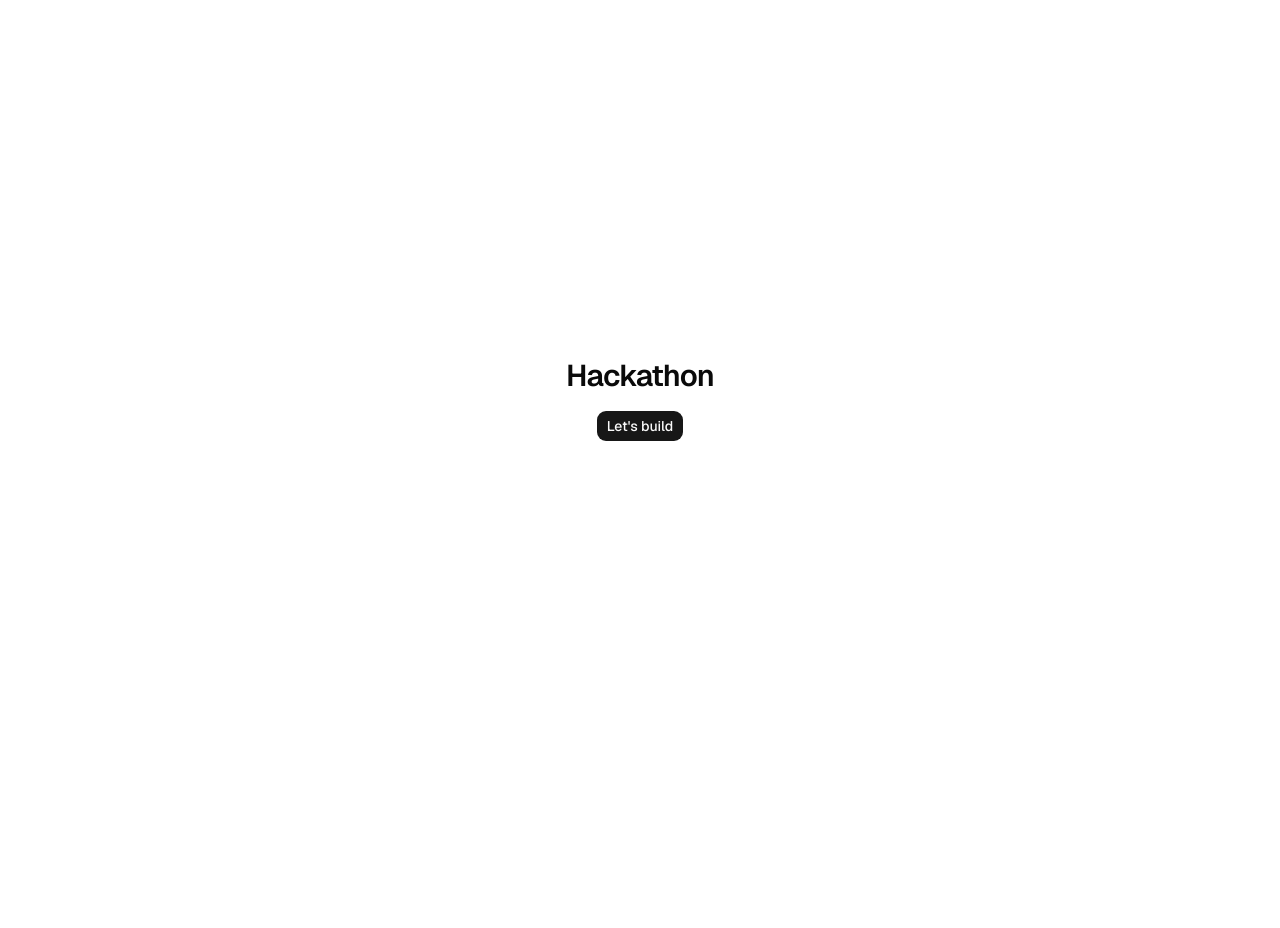
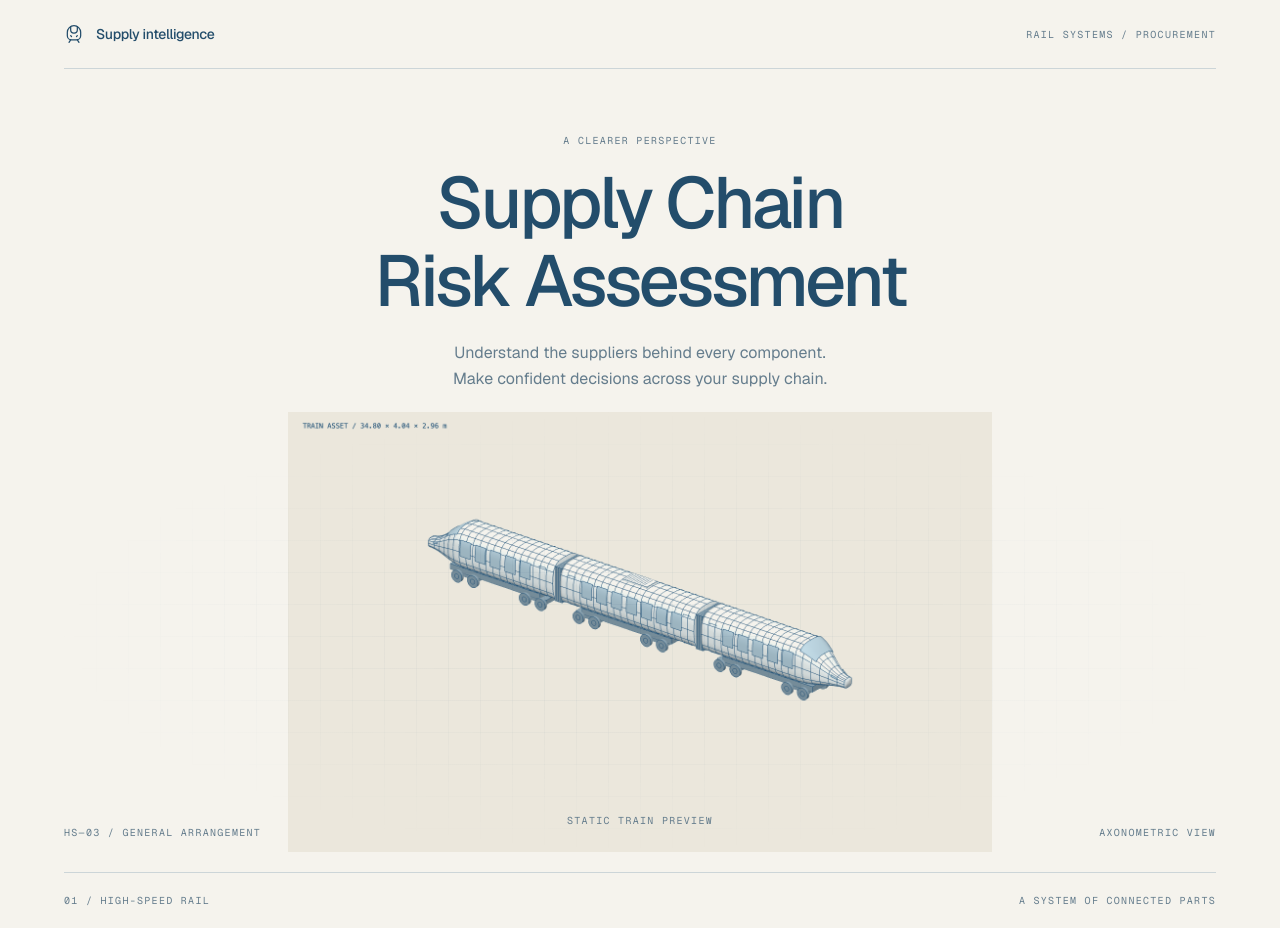
Before and after one commit to gustavbln/hackathon, a Next.js app: page / in a window 1280 px wide. Before the commit the page ends 800 px from the top, so only its background shows below. Built offline with nearby package versions, Linux system fonts and the light colour scheme; no server answers.

Commit message:
feat: add rotating train landing scene

```diff
--- a/app/globals.css
+++ b/app/globals.css
@@ -53,6 +53,11 @@
   --train-line: #245781;
   --train-glass: #aec7d7;
   --train-mechanical: #8199aa;
+  --blueprint-paper: #f5f3ed;
+  --blueprint-ink: #234d6b;
+  --blueprint-muted: #657d8d;
+  --blueprint-rule: #ccd5d8;
+  --blueprint-grid: #2457810a;
   --background: oklch(1 0 0);
   --foreground: oklch(0.145 0 0);
   --card: oklch(1 0 0);
@@ -132,3 +137,28 @@
     @apply font-sans;
   }
 }
+
+.blueprint-page {
+  background: var(--blueprint-paper);
+  color: var(--blueprint-ink);
+}
+
+.blueprint-label {
+  color: var(--blueprint-muted);
+  font-family: var(--font-geist-mono), monospace;
+  font-size: 10px;
+  letter-spacing: 0.13em;
+  text-transform: uppercase;
+}
+
+.blueprint-scene::before {
+  position: absolute;
+  inset: 0;
+  content: "";
+  pointer-events: none;
+  background-image:
+    linear-gradient(var(--blueprint-grid) 1px, transparent 1px),
+    linear-gradient(90deg, var(--blueprint-grid) 1px, transparent 1px);
+  background-size: 32px 32px;
+  mask-image: radial-gradient(ellipse at center, black 20%, transparent 72%);
+}
--- a/app/page.tsx
+++ b/app/page.tsx
@@ -1,10 +1,40 @@
-import { Button } from "@/components/ui/button";
+import type { Metadata } from "next";
+import { TrainFront } from "lucide-react";
+import { TrainScene } from "@/components/train/train-scene";
+
+export const metadata: Metadata = {
+  title: "Supply Chain Risk Assessment",
+  description: "A clearer perspective on rail procurement and supplier risk.",
+};
 
 export default function Home() {
   return (
-    <main className="flex flex-1 flex-col items-center justify-center gap-4 p-6">
-      <h1 className="text-3xl font-semibold tracking-tight">Hackathon</h1>
-      <Button>Let&apos;s build</Button>
+    <main className="blueprint-page flex min-h-svh flex-col px-5 sm:px-10 lg:px-16">
+      <header className="flex items-center justify-between border-b border-[var(--blueprint-rule)] py-6">
+        <div className="flex items-center gap-3 text-sm font-medium tracking-tight">
+          <TrainFront className="size-5" strokeWidth={1.5} aria-hidden="true" />
+          Supply intelligence
+        </div>
+        <span className="blueprint-label hidden sm:block">Rail systems / Procurement</span>
+      </header>
+
+      <section className="pt-12 text-center sm:pt-16" aria-labelledby="landing-heading">
+        <p className="blueprint-label mb-4">A clearer perspective</p>
+        <h1 id="landing-heading" className="mx-auto max-w-4xl text-4xl leading-[1.08] font-medium tracking-[-0.045em] sm:text-6xl lg:text-7xl">
+          Supply Chain<br />Risk Assessment
+        </h1>
+        <p className="mx-auto mt-5 max-w-lg text-sm leading-relaxed text-[var(--blueprint-muted)] sm:text-base">
+          Understand the suppliers behind every component.{" "}<br className="hidden sm:block" />
+          Make confident decisions across your supply chain.
+        </p>
+      </section>
+
+      <TrainScene />
+
+      <footer className="flex flex-wrap items-center justify-between gap-3 border-t border-[var(--blueprint-rule)] py-5">
+        <span className="blueprint-label">01 / High-speed rail</span>
+        <span className="blueprint-label">A system of connected parts</span>
+      </footer>
     </main>
   );
 }
--- /dev/null
+++ b/components/train/train-canvas.tsx
@@ -0,0 +1,84 @@
+"use client";
+
+import { Canvas, useFrame, useThree } from "@react-three/fiber";
+import { OrthographicCamera } from "@react-three/drei";
+import { Suspense, useCallback, useEffect, useRef, useState, useSyncExternalStore } from "react";
+import type { Group } from "three";
+import { TrainModel } from "./train-model";
+import { TrainFallback } from "./train-fallback";
+
+const ROTATION_SECONDS = 20;
+const REDUCED_MOTION = "(prefers-reduced-motion: reduce)";
+
+function subscribeMotion(callback: () => void) {
+  const query = window.matchMedia(REDUCED_MOTION);
+  query.addEventListener("change", callback);
+  return () => query.removeEventListener("change", callback);
+}
+
+function getReducedMotion() {
+  return window.matchMedia(REDUCED_MOTION).matches;
+}
+
+function TrainArrangement({ reducedMotion, onReady }: { reducedMotion: boolean; onReady: () => void }) {
+  const group = useRef<Group>(null);
+  useEffect(onReady, [onReady]);
+  useFrame((_, delta) => {
+    if (group.current && !reducedMotion) {
+      // Clamp long background-tab frames so returning to the page never causes a jump.
+      group.current.rotation.y += Math.min(delta, 0.1) * Math.PI * 2 / ROTATION_SECONDS;
+    }
+  });
+
+  return (
+    <group ref={group} rotation={[0, -0.2, 0]}>
+      <TrainModel />
+    </group>
+  );
+}
+
+function SceneCamera() {
+  const { width, height } = useThree((state) => state.size);
+  // Fit the entire turning radius, including the nose, on both portrait and landscape screens.
+  const zoom = Math.min(width / 40, height / 25);
+  return (
+    <OrthographicCamera
+      makeDefault
+      position={[24, 26, 36]}
+      near={0.1}
+      far={200}
+      zoom={zoom}
+      onUpdate={(camera) => {
+        camera.lookAt(0, 1.8, 0);
+        camera.updateProjectionMatrix();
+      }}
+    />
+  );
+}
+
+export default function TrainCanvas() {
+  const reducedMotion = useSyncExternalStore(subscribeMotion, getReducedMotion, () => true);
+  const [loaded, setLoaded] = useState(false);
+  const handleReady = useCallback(() => setLoaded(true), []);
+
+  return (
+    <>
+      {!loaded && <TrainFallback loading />}
+      <Canvas
+        orthographic
+        dpr={[1, 1.5]}
+        frameloop={reducedMotion ? "demand" : "always"}
+        gl={{ antialias: true, alpha: true, powerPreference: "low-power" }}
+        fallback={<TrainFallback />}
+        style={{ touchAction: "pan-y" }}
+      >
+        <SceneCamera />
+        <ambientLight intensity={1.8} />
+        <directionalLight position={[12, 25, 18]} intensity={2} />
+        <Suspense fallback={null}>
+          <TrainArrangement reducedMotion={reducedMotion} onReady={handleReady} />
+        </Suspense>
+      </Canvas>
+    </>
+  );
+}
--- /dev/null
+++ b/components/train/train-fallback.tsx
@@ -0,0 +1,18 @@
+import Image from "next/image";
+
+export function TrainFallback({ loading = false }: { loading?: boolean }) {
+  return (
+    <div className="absolute inset-0 flex items-center justify-center" role="status">
+      <Image
+        src="/models/high-speed-train-preview.png"
+        alt="Blueprint illustration of a modern three-car high-speed train"
+        fill
+        sizes="(max-width: 640px) 100vw, 85vw"
+        className="object-contain mix-blend-multiply"
+      />
+      <p className="blueprint-label absolute inset-x-0 bottom-6 text-center">
+        {loading ? "Preparing the train view…" : "Static train preview"}
+      </p>
+    </div>
+  );
+}
--- /dev/null
+++ b/components/train/train-scene.tsx
@@ -0,0 +1,37 @@
+"use client";
+
+import dynamic from "next/dynamic";
+import { Component, type ReactNode } from "react";
+import { TrainFallback } from "./train-fallback";
+
+const TrainCanvas = dynamic(() => import("./train-canvas"), {
+  ssr: false,
+  loading: () => <TrainFallback loading />,
+});
+
+class SceneBoundary extends Component<{ children: ReactNode }, { failed: boolean }> {
+  state = { failed: false };
+
+  static getDerivedStateFromError() {
+    return { failed: true };
+  }
+
+  render() {
+    return this.state.failed ? <TrainFallback /> : this.props.children;
+  }
+}
+
+export function TrainScene() {
+  return (
+    <figure
+      className="blueprint-scene relative my-5 min-h-[340px] flex-1 sm:min-h-[440px]"
+      aria-label="Blueprint model of a high-speed train, slowly rotating from a bird’s-eye view"
+    >
+      <div className="pointer-events-none absolute inset-0" aria-hidden="true">
+        <SceneBoundary><TrainCanvas /></SceneBoundary>
+      </div>
+      <figcaption className="blueprint-label absolute bottom-3 left-0">HS—03 / General arrangement</figcaption>
+      <span className="blueprint-label absolute right-0 bottom-3 hidden sm:block" aria-hidden="true">Axonometric view</span>
+    </figure>
+  );
+}
```
